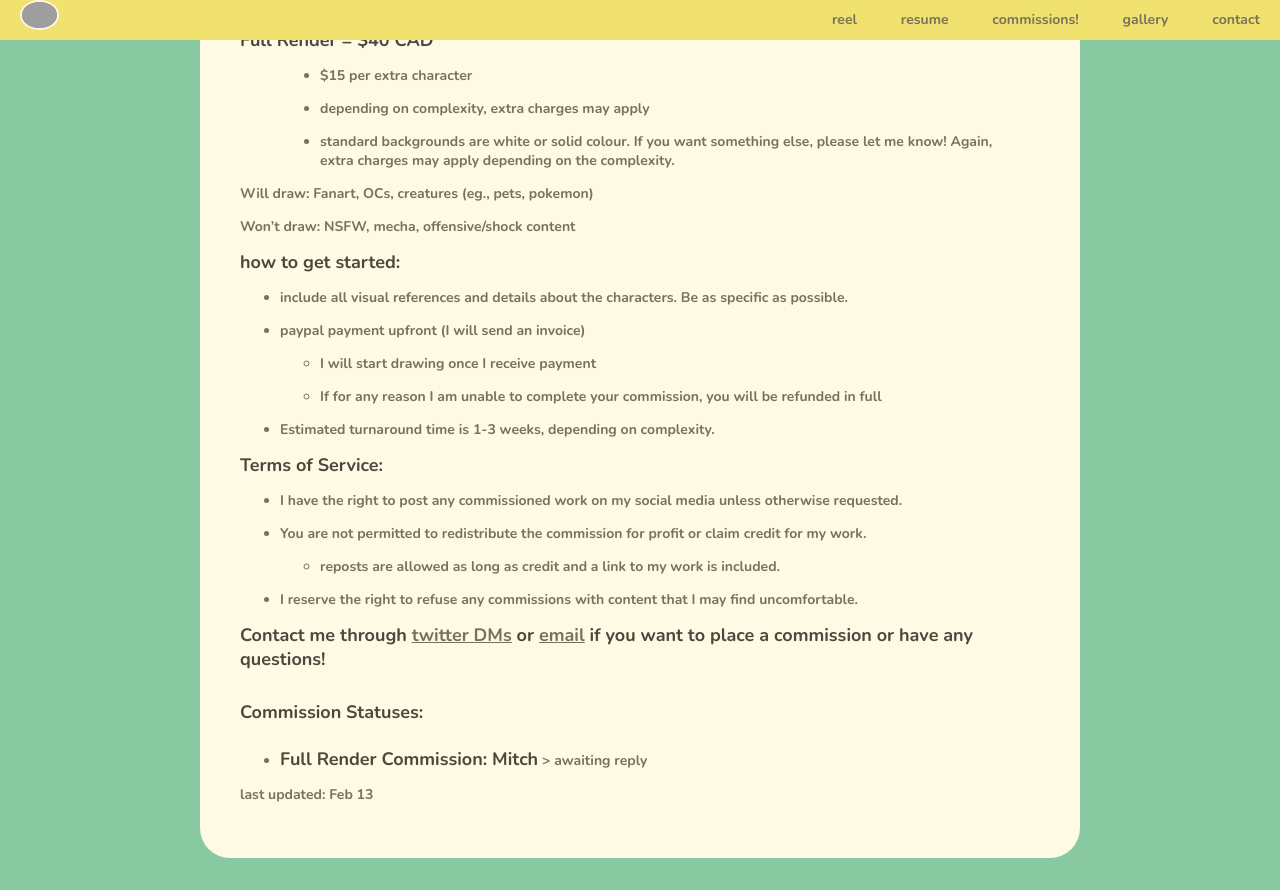
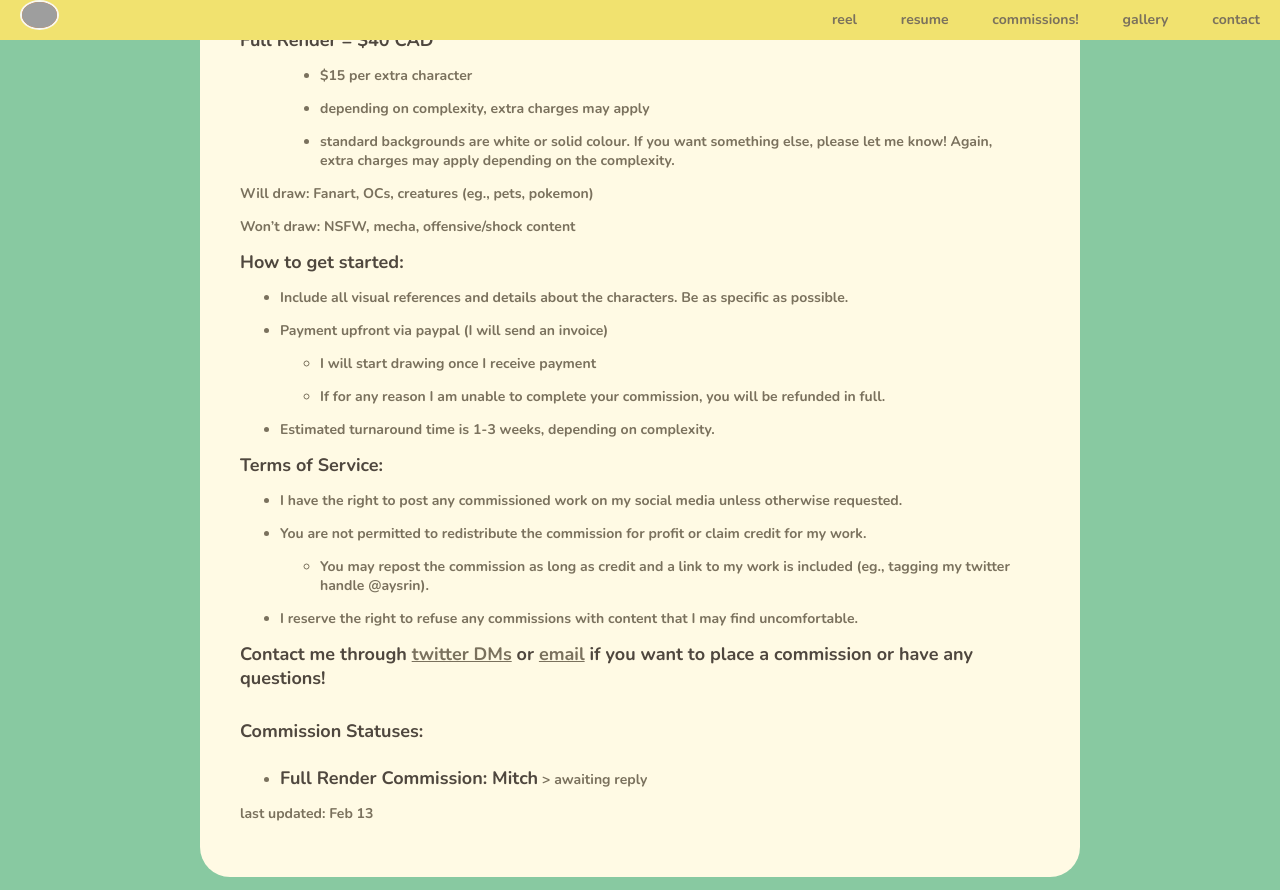
Before and after one commit to antheakwong/antheakwong.github.io, a Jekyll site: the page built from commissions/index.md, in a window 1280 px wide and 900 px high, scrolled down 1896 px, cut to the strip 10-900 px from the top of the window. Built offline with Jekyll 4.4.1, drawn with Linux system fonts in a browser that asks for light colours; nearby versions of some CDN libraries; grey boxes are pictures that could not be loaded.

Commit message:
updated text

```diff
--- a/commissions/index.md
+++ b/commissions/index.md
@@ -26,15 +26,15 @@ Won’t draw: NSFW, mecha, offensive/shock content
 
 
 
-**how to get started:**
+**How to get started:**
 
-- include all visual references and details about the characters. Be as specific as possible.
+- Include all visual references and details about the characters. Be as specific as possible.
 
-- paypal payment upfront (I will send an invoice)
+- Payment upfront via paypal (I will send an invoice)
 
     - I will start drawing once I receive payment
 
-    - If for any reason I am unable to complete your commission, you will be refunded in full
+    - If for any reason I am unable to complete your commission, you will be refunded in full.
 
 - Estimated turnaround time is 1-3 weeks, depending on complexity.
 
@@ -44,7 +44,7 @@ Won’t draw: NSFW, mecha, offensive/shock content
 
 - You are not permitted to redistribute the commission for profit or claim credit for my work.
 
-    - reposts are allowed as long as credit and a link to my work is included.
+    - You may repost the commission as long as credit and a link to my work is included (eg., tagging my twitter handle @aysrin).
 
 - I reserve the right to refuse any commissions with content that I may find uncomfortable.
 
```
